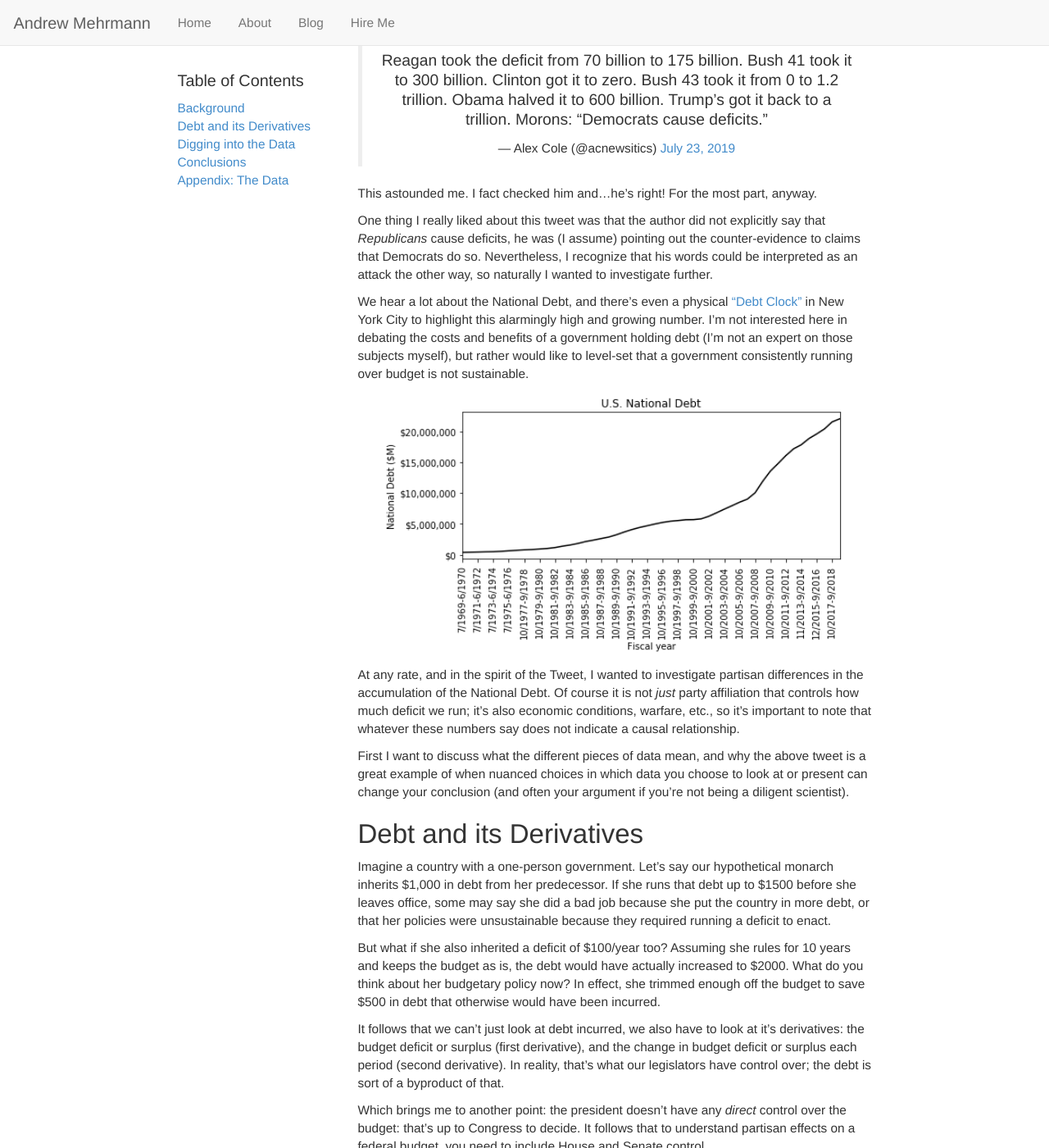
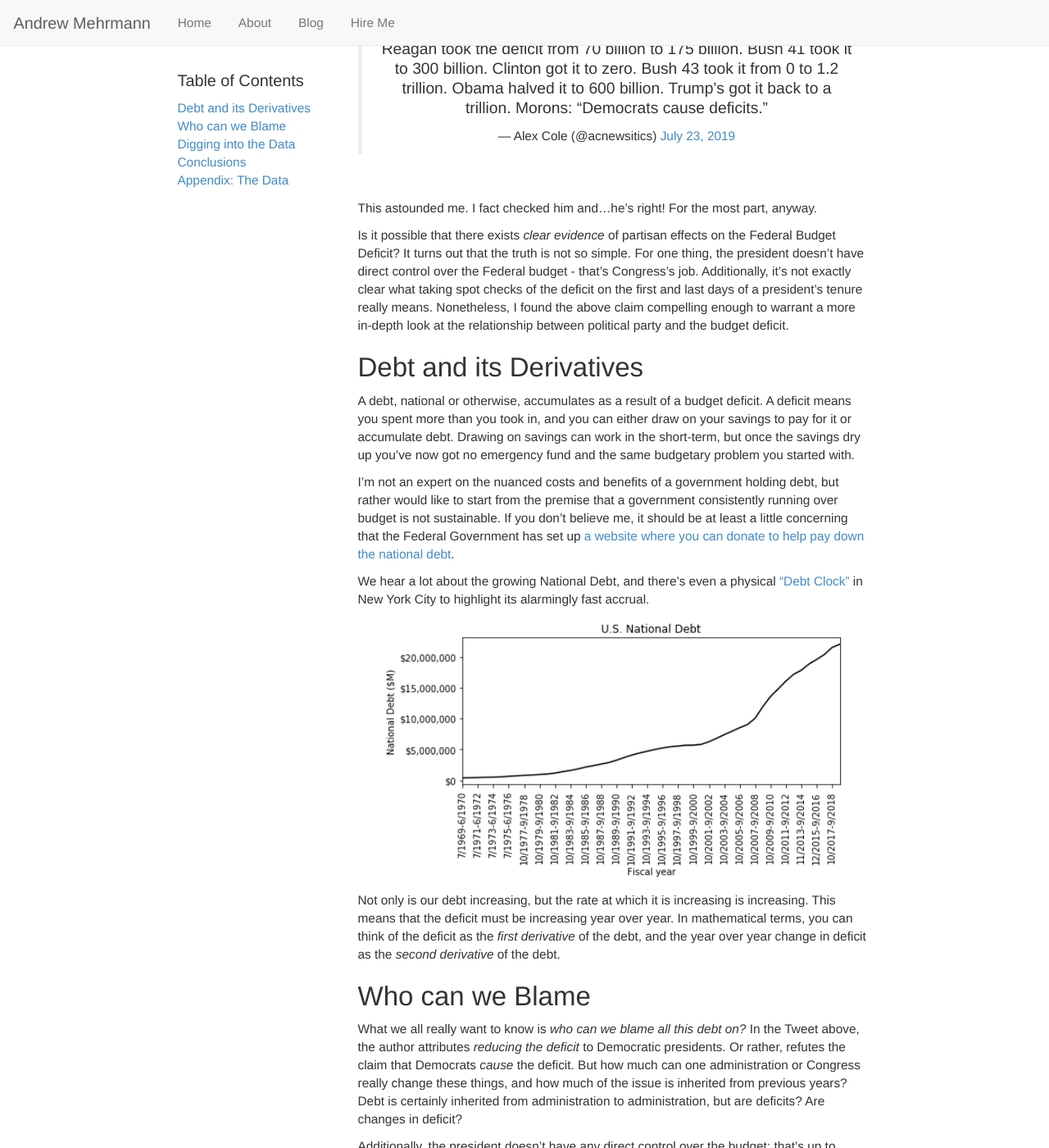
Before and after one commit to dkmehrmann/-deprecated-dkmehrmann.github.io, a Jekyll site: the page built from _posts/2019-07-30-federal_deficits.md, in a window 1280 px wide and 1400 px high, scrolled down 392 px. Shown: the whole window at 82% size. Built offline with Jekyll 4.4.1, drawn with Linux system fonts in a browser that asks for light colours; comment, search, counter and statistics services are not loaded; some of the changed text lies outside the part shown.

Commit message:
made some changes

```diff
--- a/_posts/2019-07-30-federal_deficits.md
+++ b/_posts/2019-07-30-federal_deficits.md
@@ -10,9 +10,9 @@ categories: election ds
 *The [notebook for this analysis](https://colab.research.google.com/drive/14zIpFh00cR6n8BaOB-JxIFd3DRrpFeGZ) is available via Collaboratory. You can also create a copy or [run it yourself](https://stackoverflow.com/questions/52011084/what-is-playground-mode-in-googles-colaboratory)*
 <hr>
 
-## Background
+I saw a Tweet (via Reddit) recently that caught my eye:
 
-I saw a Tweet (via Reddit) recently that caught my eye:
+<br>
 
 <center>
 <blockquote class="twitter-tweet" data-lang="en">
@@ -29,31 +29,35 @@ Morons: “Democrats cause deficits.”</p>&mdash; Alex Cole (@acnewsitics) <a h
 
 <script async src="https://platform.twitter.com/widgets.js" charset="utf-8"></script>
 
+<br>
+
 This astounded me. I fact checked him and...he’s right! For the most part, anyway.
 
-One thing I really liked about this tweet was that the author did not explicitly say that *Republicans* cause deficits, he was (I assume) pointing out the counter-evidence to claims that Democrats do so. Nevertheless, I recognize that his words could be interpreted as an attack the other way, so naturally I wanted to investigate further.
+Is it possible that there exists *clear evidence* of partisan effects on the Federal Budget Deficit? It turns out that the truth is not so simple. For one thing, the president doesn't have direct control over the Federal budget - that's Congress's job. Additionally, it's not exactly clear what taking spot checks of the deficit on the first and last days of a president's tenure really means. Nonetheless, I found the above claim compelling enough to warrant a more in-depth look at the relationship between political party and the budget deficit.
 
-We hear a lot about the National Debt, and there’s even a physical [“Debt Clock”](https://en.wikipedia.org/wiki/National_Debt_Clock) in New York City to highlight this alarmingly high and growing number. I’m not interested here in debating the costs and benefits of a government holding debt (I’m not an expert on those subjects myself), but rather would like to level-set that a government consistently running over budget is not sustainable.
+## Debt and its Derivatives
+
+A debt, national or otherwise, accumulates as a result of a budget deficit. A deficit means you spent more than you took in, and you can either draw on your savings to pay for it or accumulate debt. Drawing on savings can work in the short-term, but once the savings dry up you've now got no emergency fund and the same budgetary problem you started with.
+
+I’m not an expert on the nuanced costs and benefits of a government holding debt, but rather would like to start from the premise that a government consistently running over budget is not sustainable. If you don't believe me, it should be at least a little concerning that the Federal Government has set up [a website where you can donate to help pay down the national debt](https://www.pay.gov/public/form/start/23779454/).
+
+We hear a lot about the growing National Debt, and there’s even a physical [“Debt Clock”](https://en.wikipedia.org/wiki/National_Debt_Clock) in New York City to highlight its alarmingly fast accrual.
 
 <p align="center">
   <img src="/figs/2019-07-30-federal_deficits/debt.png">
 </p>
 
-At any rate, and in the spirit of the Tweet, I wanted to investigate partisan differences in the accumulation of the National Debt. Of course it is not *just* party affiliation that controls how much deficit we run; it’s also economic conditions, warfare, etc., so it’s important to note that whatever these numbers say does not indicate a causal relationship.
+Not only is our debt increasing, but the rate at which it is increasing is increasing. This means that the deficit must be increasing year over year. In mathematical terms, you can think of the deficit as the *first derivative* of the debt, and the year over year change in deficit as the *second derivative* of the debt.
 
-First I want to discuss what the different pieces of data mean, and why the above tweet is a great example of when nuanced choices in which data you choose to look at or present can change your conclusion (and often your argument if you’re not being a diligent scientist).
+## Who can we Blame
 
-## Debt and its Derivatives
+What we all really want to know is *who can we blame all this debt on?* In the Tweet above, the author attributes *reducing the deficit* to Democratic presidents. Or rather, refutes the claim that Democrats *cause* the deficit. But how much can one administration or Congress really change these things, and how much of the issue is inherited from previous years? Debt is certainly inherited from administration to administration, but are deficits? Are changes in deficit?
 
-Imagine a country with a one-person government. Let’s say our hypothetical monarch inherits \\$1,000 in debt from her predecessor. If she runs that debt up to \\$1500 before she leaves office, some may say she did a bad job because she put the country in more debt, or that her policies were unsustainable because they required running a deficit to enact.
-
-But what if she also inherited a deficit of \\$100/year too? Assuming she rules for 10 years and keeps the budget as is, the debt would have actually increased to \\$2000. What do you think about her budgetary policy now? In effect, she trimmed enough off the budget to save \\$500 in debt that otherwise would have been incurred.
-
-It follows that we can’t just look at debt incurred, we also have to look at it’s derivatives: the budget deficit or surplus (first derivative), and the change in budget deficit or surplus each period (second derivative). In reality, that’s what our legislators have control over; the debt is sort of a byproduct of that.
-
-Which brings me to another point: the president doesn’t have any *direct* control over the budget: that’s up to Congress to decide. It follows that to understand partisan effects on a federal budget, you need to include House and Senate control.
+Additionally, the president doesn’t have any direct control over the budget: that’s up to Congress to decide. It follows that to understand partisan effects on a federal budget, you need to include House and Senate control, and we need to look at debt and its first and second derivatives. In this analysis, I dig into these questions using data on the federal budget and party control of the House, Senate, and Presidency (see the [appendix](#appendix-the-data) for details).
 
 ## Digging into the Data
+
+Before we start, I want to point out that it is not *just* party affiliation that controls how much deficit we run or debt we accumulate; it’s also economic conditions, warfare, etc., so it’s important to note that whatever these numbers say does not indicate a causal relationship. We can start by taking a look at the National Debt against who was in control of each body of government for the given Fiscal Year.
 
 <p align="center">
   <img src="/figs/2019-07-30-federal_deficits/debt_by_house.png">
@@ -61,7 +65,7 @@ Which brings me to another point: the president doesn’t have any *direct* cont
 
 Red and Blue indicate Republican and Democrat, respectively, keeping with convention. White bars indicate "split years", or years when power was being handed from one party to another.
 
-This really doesn’t tell us that much, but it tells us a clearer story than “X President incurred this much debt” vs. “Y president incurred this much”. Like I pointed out above, these figures are largely dependent on the deficit a controlling body inherits. So let’s look at the first derivative, the budget deficit/surplus.
+Almost every year since 1970 has seen the National Debt increase. Such a monotonic pattern doesn't really tell us a good story, so let's look at the first derivative, the budget deficit/surplus over the same time period.
 
 <p align="center">
   <img src="/figs/2019-07-30-federal_deficits/deficit_by_house.png" width="600px">
@@ -69,38 +73,44 @@ This really doesn’t tell us that much, but it tells us a clearer story than
 
 On the left we're looking at deficit by fiscal year, so a high value means we added a lot to the debt and a low value means we added a little or subtracted from the debt. A flat line would mean we’re adding (or subtracting) the same amount to (or from) the debt every year. An increasing trend means we’re adding more to the debt over time, and decreasing the opposite.
 
-On the right, I've plotted the distribution (specifically a kernel estimate of it) of yearly deficits for Republicans and Democrats, ignoring split years. A distribution shifted to the right would indicated higher deficits for that respective party, while a wider distribution would indicate more variance in the size of the yearly deficit for that party.
+On the right, I've added plotted the distribution (specifically a kernel estimate of it) of yearly deficits for Republicans and Democrats, ignoring split years. A distribution shifted to the right would indicated higher deficits for that respective party, while a wider distribution would indicate more variance in the size of the yearly deficit for that party.
 
-Right away we see the deficit caused by the 08’-09’ financial crisis and subsequent stimulus package. Another thing to note is that the famous "Bill Clinton got the deficit to zero” thing happened with a largely Republican House/Senate. Notice also how the line isn’t very “jagged,” meaning that the deficit in one period is dependent at least in part on the deficit in the previous period. We’d call that “autocorrelated,” and we can check that they indeed are:
+Right away we see the deficit caused by the 08’-09’ financial crisis and subsequent stimulus package. Another thing to note is that the famous "Bill Clinton got the deficit to zero” thing happened with a largely Republican House/Senate.
+
+Notice also how the line isn’t very “jagged,” meaning that the deficit in one period might be dependent at least in part on the deficit in the previous period. We’d call that “autocorrelated,” and we can check that deficits indeed are:
 
 <p align="center">
   <img src="/figs/2019-07-30-federal_deficits/ac_deficit.png">
 </p>
 
-So this checks out with my story above of debt *and* deficits being inherited from year-to-year. If we run a huge deficit in 2020, it’s likely there will be a large deficit in 2021 as well, for example. This is actually what I liked so much about the above Tweet: that the author went beyond the usual *debt* narrative and spoke to changes in *deficit.*
+This means that in addition to debt being inherited year-over-year (this is true by definition), **deficits are also inhereted year-over-year**. For example, if we run a huge deficit in 2020, it’s likely there will be a large deficit in 2021 as well. Intuitively, the policies of your predecessors still have the be paid for regardless of if you like them or not, so they will be included in your budget (unless you repeal them which is usually tough).
 
-Which brings us to the second derivative of the national debt: the change in budget deficit year over year. The reason this is important again is that both debt and deficits can be inherited. Intuitively, the policies of your predecessors still have the be paid for regardless of if you like them or not, so they will be included in your budget (unless you repeal them which is usually tough). So what we really want to know is *how much did you change the deficit in your time*.
+Which brings us to the second derivative of the national debt: the change in budget deficit year over year. The reason this is important again is that both debt and deficits can be inherited, so statistics regarding how much debt or deficit a president or Congress ran will certainly be influenced by the previous administration. So what we're asking here is *how much did each administration change the deficit*. This gets closer to the heart of what we're asking: are Democrats or Republicans running up the bills that can't be paid?
 
 <p align="center">
   <img src="/figs/2019-07-30-federal_deficits/change_deficit_by_house.png" width="600px">
 </p>
 
-So we’re again getting out of the realm of interpretability here as we go deeper into the differentials, but a flat line would mean that the amount we’re increasing or decreasing the deficit year-over-year is the same. That’s about what we see, with it centered around zero, meaning we’re sort of running a steady deficit (which is in turn adding to the debt).
+So we’re getting out of the realm of interpretability here as we go deeper into the differentials, but a flat line would mean that the amount we’re increasing or decreasing the deficit year-over-year is the same. That’s about what we see, with it centered just above zero, meaning we’re sort of running a steadily increasing deficit with a few fluctuations here and there.
+
+Unfortunately, **there doesn't appear to be a clear difference between Democrats and Republicans on this metric.** I say unfortunately because if you read this far you were probably hoping for something you could use against your political rivals in the future. No such luck.
+
+For completeness, I also checked the autocorrelation between yearly changes in deficit and they indeed turn out to be uncorrelated, meaning these are probably *not* inherited over time. In other words, we've reached the end of the rabbit hole.
 
 <p align="center">
   <img src="/figs/2019-07-30-federal_deficits/ac_change_deficit.png">
 </p>
 
-The changes in deficit year-over-year are also seemingly uncorrelated with the previous changes in deficit, meaning these are probably *not* inherited over time. While they are certainly dependent on lots of things, they’re apparently not dependent on how much you increased or decreased the deficit last year.
+While they are certainly dependent on lots of things, they’re apparently not dependent on how much you increased or decreased the deficit last year.
 
 ## Conclusions
 
-The President's and Congress’s relationship to deficit through the federal budget is nuanced and attributing any causation would require a similarly sophisticated analysis. Nonetheless this observational analysis shows no clear evidence that control over the presidency or either house of congress by either major political party has any correlation with the accumulation of national debt. Furthermore, I’ve shown that deficits are inherited year-over-year so attributions of blame for debt accumulation should be at least partially based on the second-order figure *change in deficit* as opposed to debt accumulated or deficit registered.
+The President's and Congress’s relationship to deficit through the federal budget is nuanced and attributing any causation would require a similarly sophisticated analysis. Nonetheless this observational analysis shows **no clear evidence that control over the presidency or either house of congress by either major political party has any correlation with the accumulation of national debt.** Furthermore, I’ve shown that **deficits are inherited year-over-year** so attributions of blame for debt accumulation should be at least partially based on the second-order figure *change in deficit* as opposed to debt accumulated or deficit registered.
 
 ## Appendix: The Data
 
-I really really didn’t want to compile my own data to do this analysis, and luckily I found [Stephen Bloch’s webpage](http://goliards.us/adelphi/deficits/index.html) where he had done so already. He also has some similar analyses there, so I consider my work an extension of his. Obviously then my data is not from a primary source, but he was very transparent about [his methods and assumptions](http://goliards.us/adelphi/deficits/procedures.html).
+I really really didn’t want to compile my own data to do this analysis, and luckily I found [Stephen Bloch’s webpage](http://goliards.us/adelphi/deficits/index.html) where he had done so already. He also has some similar analyses there, so I consider my work an extension of his. Obviously then my data is not from a primary source, but he was very transparent about [his methods and assumptions](http://goliards.us/adelphi/deficits/procedures.html) so for what it's worth I trust its accuracy.
 
 I use only the last 50 years of data because party platforms change over time and it doesn’t make much sense to group 1920s Republicans together with the current GOP. 50 was chosen because it was nice and round, and I have not looked into whether or not the results shown here are stable with other choices of “lookback” time. The notebook is linked above, so I invite you to try it out!
 
-On that note: while I was running through early iterations of this analysis I emailed him some preliminary findings and, to my surprise, he emailed back! He asked (as he does on his page) about if there might be a relationship between both houses of Congress and possibly the presidency being held by the same party (which would mean lots of legislation could get passed) and the deficit. I have yet to perform that analysis, and I’ll join him in asking somebody to help us with it.
+On that note: while I was running through early iterations of this analysis I emailed Stephen some preliminary findings and, to my surprise, he emailed back! He asked (as he does on his page) about if there might be a relationship between both houses of Congress and possibly the presidency being held by the same party (which would mean lots of legislation could get passed) and the deficit. I have yet to perform that analysis, and I’ll join him in asking somebody to help us with it.
```
